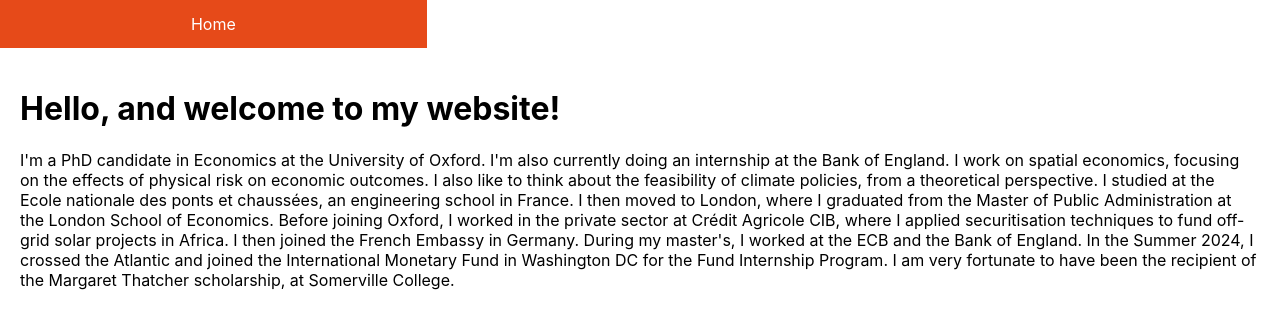
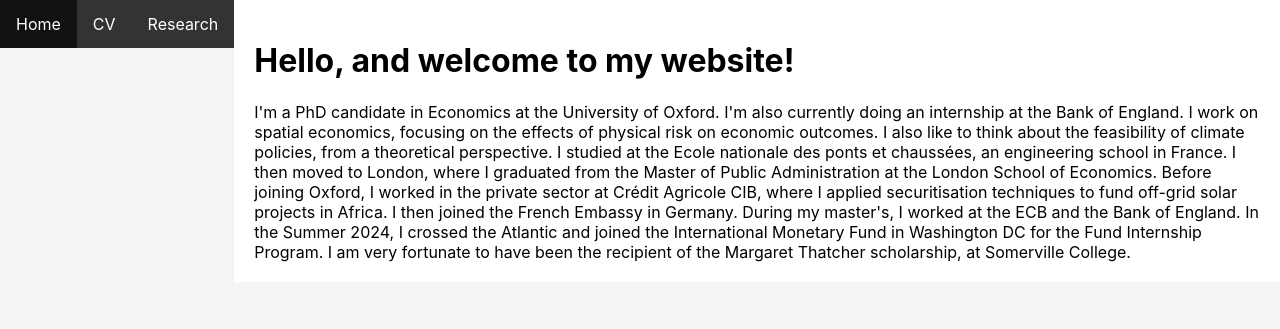
Before and after one commit to JulietteCx/juliettecx.github.io, a Jekyll site: the page built from _pages/index.html, in a window 1280 px wide. Shown: the top 329 px of the page. Built offline with Jekyll 4.4.1, drawn with Linux system fonts in a browser that asks for light colours.

Commit message:
Update style.css

```diff
--- a/assets/style.css
+++ b/assets/style.css
@@ -3,11 +3,25 @@
   margin: 0;
   font-family: -apple-system, ".SFNSText-Regular", "San Francisco", "Roboto", "Segoe UI", "Helvetica Neue", "Lucida Grande", Arial, sans-serif;
   padding: 0;
+  display: flex;
+  justify-content: center; /* Centers the content horizontally */
+  align-items: flex-start; /* Aligns content to the top */
+  height: 100vh; /* Full height of the viewport */
+  background-color: #f4f4f4; /* Background color */
+}
+
+/* Centered container that occupies between the 2nd and 4th part of the screen */
+.container {
+  width: 40%; /* 2/5ths of the screen width */
+  min-width: 800px; /* Optional: set a minimum width if you want a larger layout */
+  max-width: 1200px; /* Optional: set a maximum width */
+  margin: 0 auto; /* Centers the container horizontally */
 }
 
 /* Top navigation panel styles */
 .top-panel {
-  width: 100%; /* Full width */
+  background-color: #333;
+  width: 100%; /* Full width of the container */
   padding: 0;
 }
 
@@ -32,11 +46,12 @@
 }
 
 .top-panel li a:hover {
-  background-color: #e64a19;
+  background-color: #111;
 }
 
 /* Main content area styles */
 .main-content {
   padding: 20px;
   clear: both; /* Ensures content starts below the navigation */
+  background-color: #fff; /* Optional: background color for the content */
 }
```
